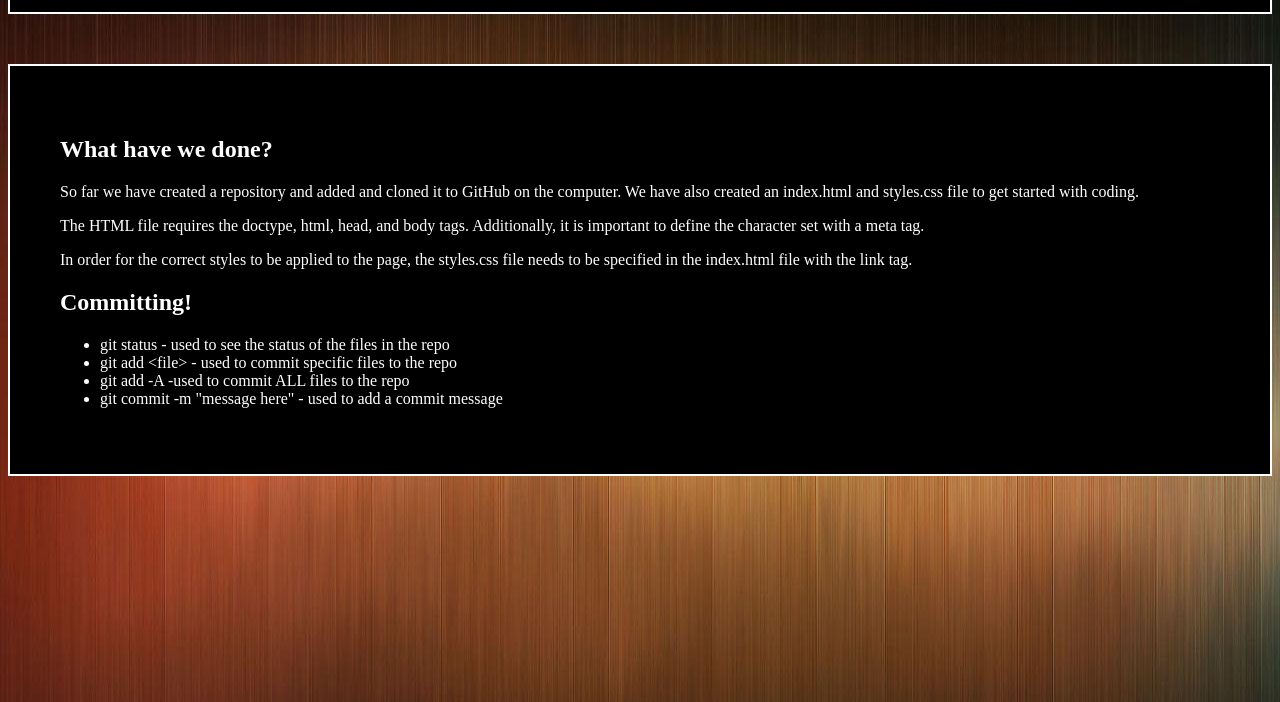
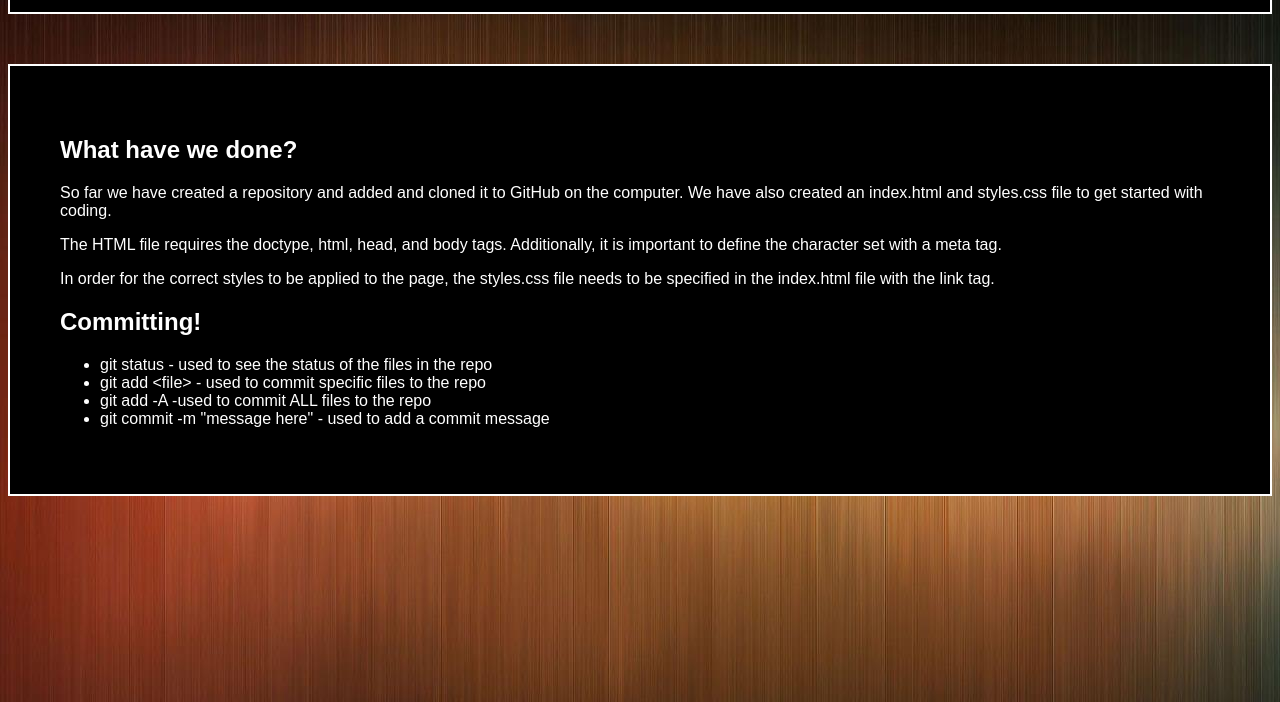
Before and after one commit to veronicamarsh-volusion/crispy-octo-parakeet, a plain HTML site: page index.html in a window 1280 px wide. Shown: the part 98-800 px from the top of the page. Drawn offline with nearby package versions, Linux system fonts and the light colour scheme; files whose address does not match are found by name.

Commit message:
added font family

```diff
--- a/css/styles.css
+++ b/css/styles.css
@@ -21,6 +21,7 @@ section{
 body{
 	background-image: url("/sites/crispy-octo-parakeet/images/body_background.jpg");
 	background-color: black;
+	font-family: arial, verdana;
 }
 
 .clicked{
```
